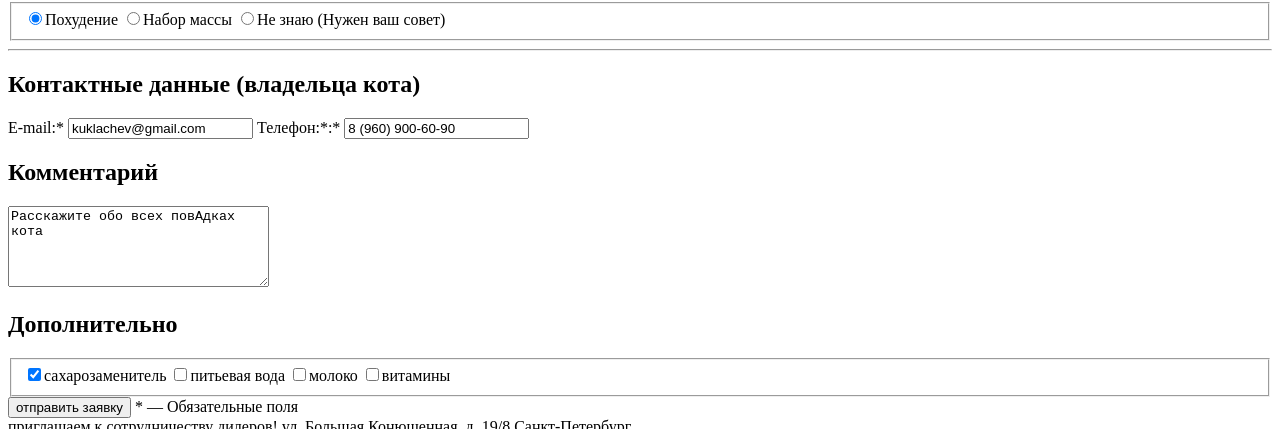
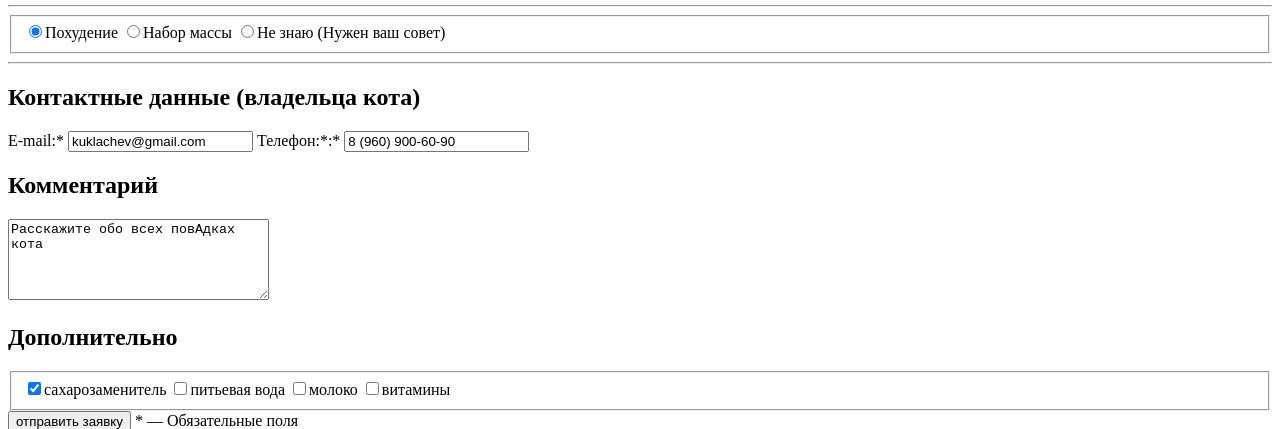
Before and after one commit to alexander-morozov-travelline/1309675-cat-energy-21, a website: page source/form.html in a window 1280 px wide. Shown: the part 391-820 px from the top of the page. Drawn offline with Linux system fonts and the light colour scheme.

Commit message:
Разметка страницы формы

```diff
--- a/source/form.html
+++ b/source/form.html
@@ -36,7 +36,6 @@
     </nav>
   </header>
   <main class="page-main">
-    <section class="promo">
     <h1 class="page__title">Подбор программы</h1>
     <form action="https://echo.htmlacademy.ru" class="form">
       <p class="form__text">Заполните анкету, и мы подберем программу питания для вашего кота</p>
@@ -69,7 +68,6 @@
       <button class="form__button button">отправить заявку</button>
       <span class="form__notice">* — Обязательные поля</span>
     </form>
-    </section>
   </main>
   <footer class="page-footer">
     <div class="page-footer__cooperation cooperation">
```
Lines whose indentation alone changed are shown as unchanged.
